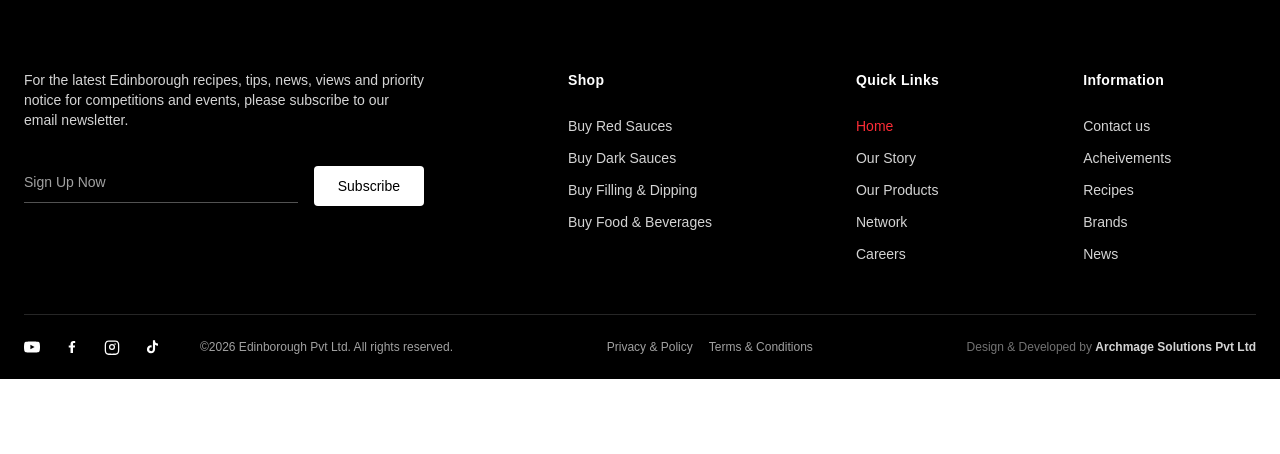
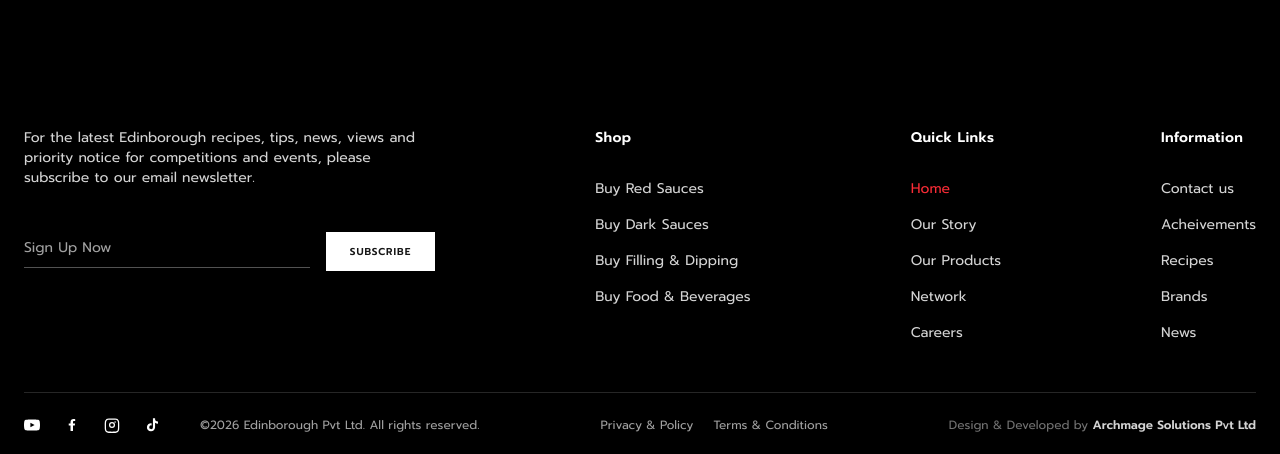
Before and after one commit to Hiruna-SP/edinborough-frontend-next, a Next.js app: page / in a window 1280 px wide. Shown: the part 4555-5009 px from the top of the page. Before the commit the page ends 4934 px from the top, so only its background shows below. Built offline with nearby package versions, Linux system fonts and the light colour scheme.

Commit message:
Refactor Footer component to use prompt font, enhance layout with grid, and replace button with Button component

```diff
--- a/components/common/footer.tsx
+++ b/components/common/footer.tsx
@@ -2,10 +2,12 @@
 
 import { useState } from "react";
 import { Alex_Brush } from "next/font/google";
+import { prompt } from "@/lib/fonts";
+import Button from "@/components/common/button";
 
-// Brush-script font used for the "Edinborough" wordmark.
-// If your project already loads fonts globally (e.g. in app/layout.tsx),
-// you can move this import there instead and just reuse the className.
+// Brush-script font used only for the "Edinborough" wordmark — kept
+// separate from the site's Prompt/SuperGroteskA fonts since it's a
+// decorative logo treatment, not body copy.
 const logoFont = Alex_Brush({
   subsets: ["latin"],
   weight: "400",
@@ -76,15 +78,17 @@
 }) {
   return (
     <div>
-      <h3 className="text-sm font-semibold tracking-wide text-white">
+      <h3
+        className={`${prompt.className} text-sm font-semibold tracking-wide text-white`}
+      >
         {title}
       </h3>
-      <ul className="mt-6 space-y-2">
+      <ul className="mt-7 space-y-3">
         {links.map((link) => (
           <li key={link.label}>
             <a
               href={link.href}
-              className={`text-sm transition-colors hover:text-white ${
+              className={`${prompt.className} text-sm font-normal transition-colors hover:text-white ${
                 link.active ? "text-red-500" : "text-neutral-300"
               }`}
             >
@@ -110,7 +114,7 @@
 
   return (
     <footer className="bg-black text-white">
-      <div className="mx-auto max-w-7xl px-4 pt-8 sm:px-6">
+      <div className="mx-auto max-w-[1600px] px-3 pt-8 sm:px-4 lg:px-6">
         {/* Wordmark */}
         <div className="flex justify-center">
           <span
@@ -120,12 +124,14 @@
           </span>
         </div>
 
-        {/* Content row — columns hug their own content, spaced with a
-           consistent gap, rather than stretching into an even grid. */}
-        <div className="mt-12 flex flex-col flex-wrap gap-x-36 gap-y-10 pb-12 sm:mt-[70px] lg:flex-row lg:items-start">
+        {/* Content row — a grid (not flex-wrap) so the three nav columns
+           are guaranteed to sit on the same row and the same top edge as
+           the newsletter block, at any width down to lg. Link columns are
+           auto-sized so they hug their own content instead of stretching. */}
+        <div className="mt-20 grid grid-cols-1 gap-y-10 pb-12 sm:mt-28 lg:mt-32 lg:grid-cols-[minmax(0,460px)_repeat(3,auto)] lg:items-start lg:gap-x-40 lg:justify-start">
           {/* Newsletter */}
           <div className="max-w-[460px]">
-            <p className="max-w-[400px] text-sm text-neutral-300">
+            <p className={`${prompt.className} max-w-[400px] text-sm font-normal text-neutral-300`}>
               For the latest Edinborough recipes, tips, news, views and
               priority notice for competitions and events, please subscribe
               to our email newsletter.
@@ -133,7 +139,7 @@
 
             <form
               onSubmit={handleSubscribe}
-              className="mt-9 flex items-center gap-4"
+              className="mt-11 flex items-center gap-4"
             >
               <div className="w-full max-w-[300px] border-b border-neutral-600 pb-2">
                 <label htmlFor="footer-email" className="sr-only">
@@ -146,18 +152,13 @@
                   value={email}
                   onChange={(e) => setEmail(e.target.value)}
                   placeholder="Sign Up Now"
-                  className="w-full bg-transparent text-sm text-white placeholder:text-neutral-400 focus:outline-none"
+                  className={`${prompt.className} w-full bg-transparent text-sm font-normal text-white placeholder:text-neutral-400 focus:outline-none`}
                 />
               </div>
-              <button
-                type="submit"
-                className="shrink-0 rounded-sm bg-white px-6 py-2.5 text-sm font-medium text-black transition-opacity hover:opacity-90 focus:outline-none focus-visible:ring-2 focus-visible:ring-white focus-visible:ring-offset-2 focus-visible:ring-offset-black"
-              >
-                Subscribe
-              </button>
+              <Button text="Subscribe" color="white" type="submit" />
             </form>
             {status === "submitted" && (
-              <p className="mt-2 text-xs text-neutral-400">
+              <p className={`${prompt.className} mt-2 text-xs font-normal text-neutral-400`}>
                 Thanks — you&apos;re on the list.
               </p>
             )}
@@ -201,12 +202,12 @@
                 <TikTokIcon />
               </a>
             </div>
-            <span className="ml-10 text-xs text-neutral-400">
+            <span className={`${prompt.className} ml-10 text-xs font-normal text-neutral-400`}>
               &copy;2026 Edinborough Pvt Ltd. All rights reserved.
             </span>
           </div>
 
-          <div className="flex items-center gap-4 text-xs text-neutral-400">
+          <div className={`${prompt.className} flex items-center gap-5 text-xs font-normal text-neutral-400`}>
             <a href="/privacy-policy" className="hover:text-white">
               Privacy & Policy
             </a>
@@ -215,7 +216,7 @@
             </a>
           </div>
 
-          <p className="text-xs text-neutral-500">
+          <p className={`${prompt.className} text-xs font-normal text-neutral-500`}>
             Design &amp; Developed by{" "}
             <span className="font-semibold text-neutral-300">
               Archmage Solutions Pvt Ltd
```
